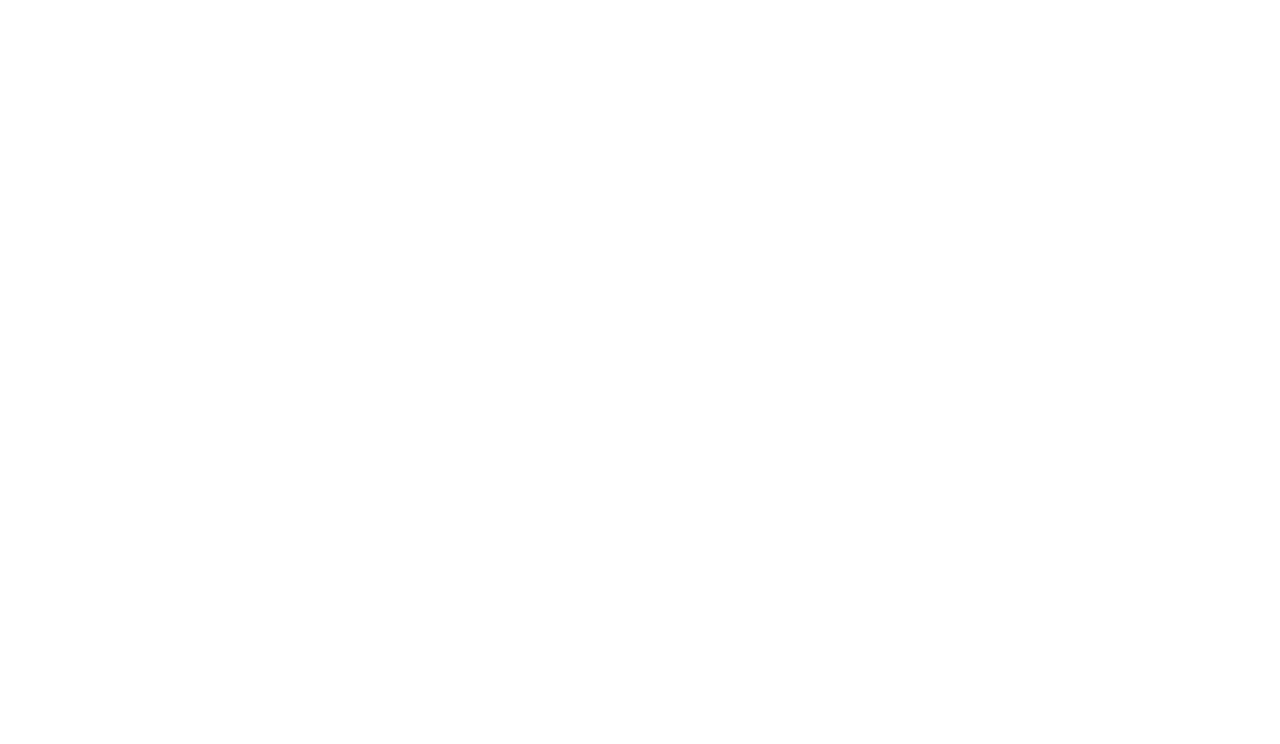
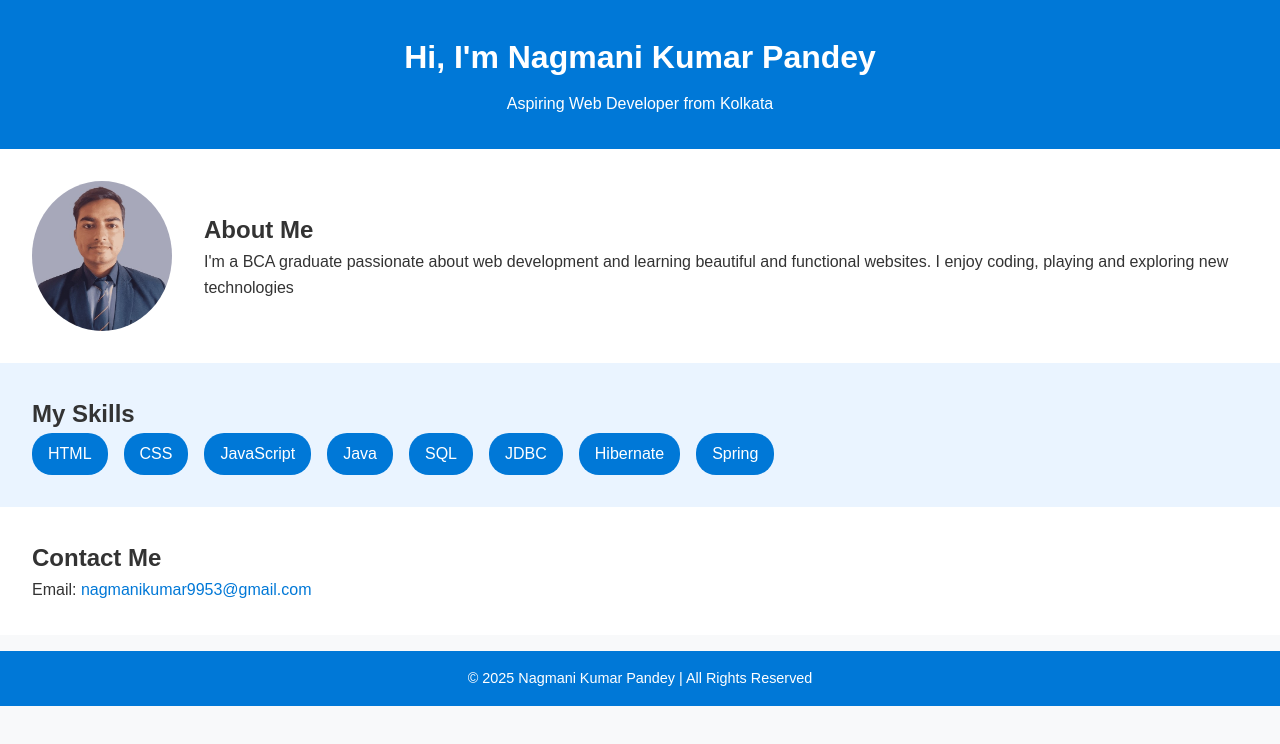
Before and after one commit to mani9163/portfolio, a plain HTML site: page index.html in a window 1280 px wide. Drawn offline with Linux system fonts and the light colour scheme.

Commit message:
Updated index and style, added passport image

```diff
--- a/index.html
+++ b/index.html
@@ -4,8 +4,41 @@
     <meta charset="UTF-8">
     <meta name="viewport" content="width=device-width, initial-scale=1.0">
     <title>My Portfolio</title>
+    <link rel="stylesheet" href="style.css">
 </head>
 <body>
-
+    <header>
+        <h1>Hi, I'm Nagmani Kumar Pandey</h1>
+        <p>Aspiring Web Developer from Kolkata</p>
+    </header>
+    <section class="about">
+        <img src="./PassportSizeImage_Nagmani1.jpeg" alt="My Photo">
+        <div>
+            <h2>About Me</h2>
+            <p>
+                I'm a BCA graduate passionate about web development and learning beautiful and functional websites. I enjoy coding, playing and exploring new technologies
+            </p>
+        </div>
+    </section>
+    <section class="skills">
+        <h2>My Skills</h2>
+        <ul>
+            <li>HTML</li>
+            <li>CSS</li>
+            <li>JavaScript</li>
+            <li>Java</li>
+            <li>SQL</li>
+            <li>JDBC</li>
+            <li>Hibernate</li>
+            <li>Spring</li>
+        </ul>
+    </section>
+    <section class="contact">
+        <h2>Contact Me</h2>
+        <p>Email: <a href="mailto:nagmanikumar9953@gmail.com">nagmanikumar9953@gmail.com</a></p>
+    </section>
+    <footer>
+        <p>© 2025 Nagmani Kumar Pandey | All Rights Reserved</p>
+    </footer>
 </body>
 </html>
--- a/style.css
+++ b/style.css
@@ -0,0 +1,65 @@
+*{
+    margin: 0;
+    padding: 0;
+    box-sizing: border-box;
+}
+
+body{
+    font-family: "Poppins", sans-serif;
+    background-color: #f8f9fa;
+    color: #333;
+    line-height: 1.6;
+}
+header{
+    background-color: #0078d7;
+    color:white;
+    padding: 2rem 1rem;
+    text-align: center;
+}
+header h1{
+    margin-bottom: 0.5rem;
+}
+.about {
+    display: flex;
+    align-items: center;
+    gap: 2rem;
+    padding: 2rem;
+    background: #fff;
+}
+.about img {
+    border-radius: 50%;
+    width: 150px;
+    height: 150px;
+}
+.skills{
+    background: #eaf4ff;
+    padding: 2rem;
+}
+.skills ul{
+    list-style-type: none;
+    display: flex;
+    flex-wrap: wrap;
+    gap: 1rem;
+}
+.skills li{
+    background: #0078d7;
+    color: white;
+    padding: 0.5rem 1rem;
+    border-radius: 20px;
+}
+.contact{
+    background: #fff;
+    padding: 2rem;
+}
+.contact a{
+    color: #0078d7;
+    text-decoration: none;
+}
+footer{
+    background: #0078d7;
+    color: white;
+    padding: 1rem;
+    text-align: center;
+    font-size: 0.9rem;
+    margin-top: 1rem;
+}
```
Also changed, not shown: PassportSizeImage_Nagmani1.jpeg (added).
